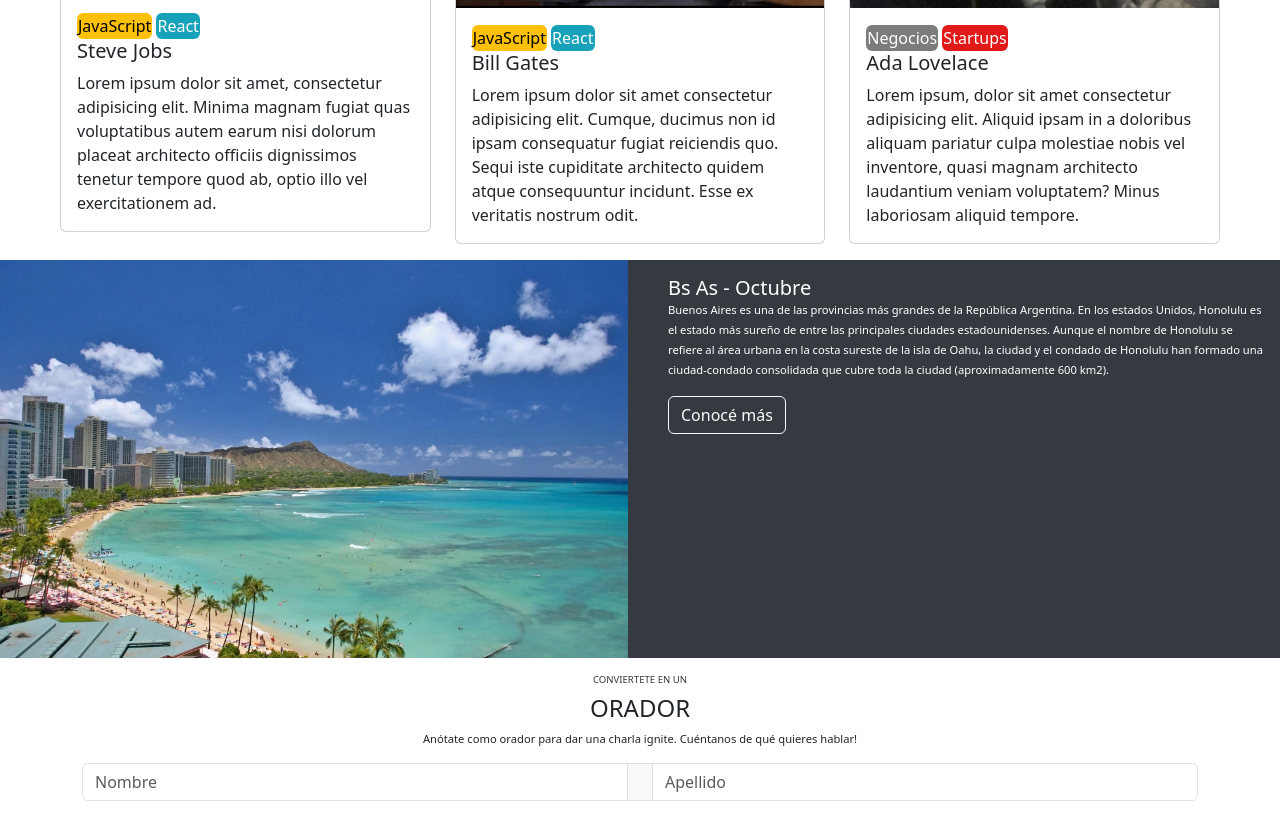
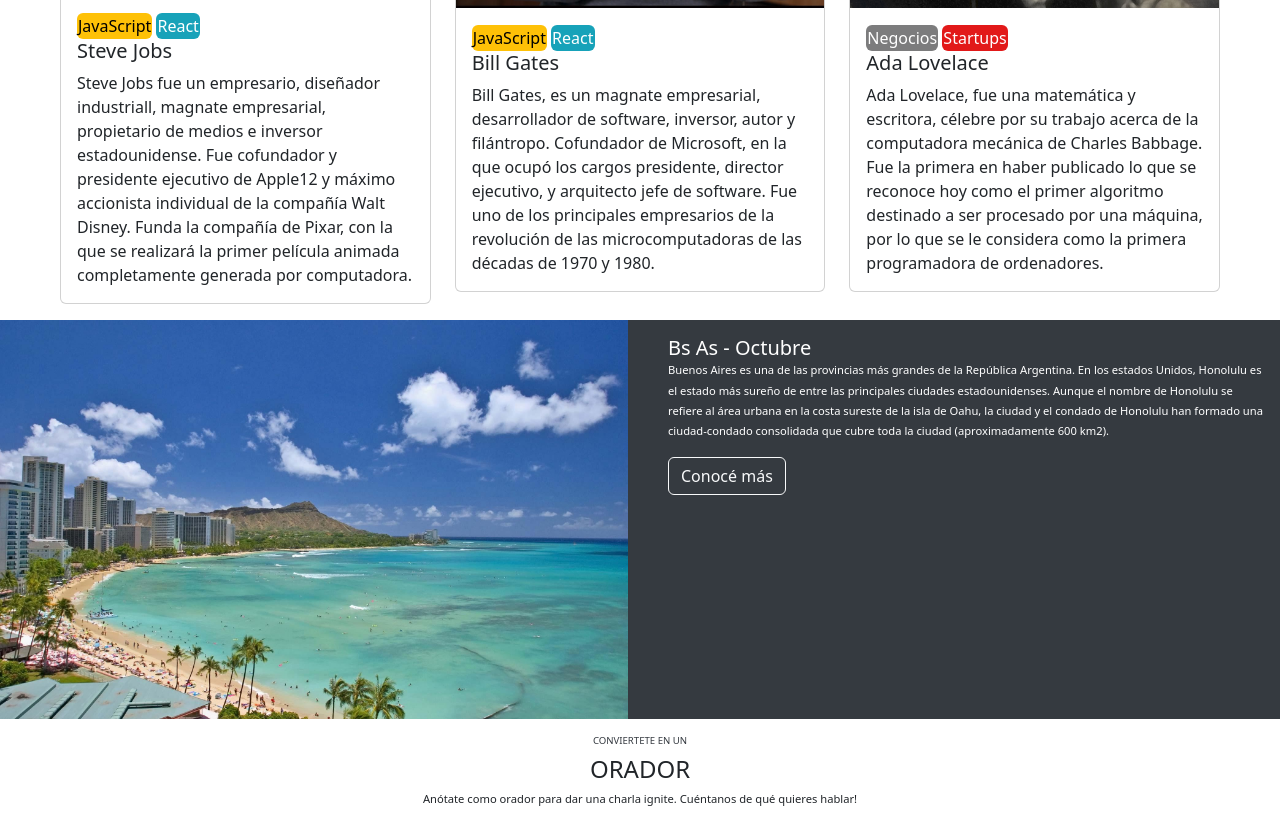
Before and after one commit to StelMar11/FrontEnd_Proyecto, a plain HTML site: page index.html in a window 1280 px wide. Shown: the part 1464-2278 px from the top of the page. Drawn offline with nearby package versions, Linux system fonts and the light colour scheme.

Commit message:
biografías

```diff
--- a/index.html
+++ b/index.html
@@ -100,11 +100,13 @@
         <button type="button" class="btn btn-java btn-xsm">JavaScript</button>
         <button type="button" class="btn btn-react btn-xsm">React</button>
         <h5 class="card-title">Steve Jobs</h5>
-        <p class="card-text">Lorem ipsum dolor sit amet, consectetur
-           adipisicing elit. Minima magnam fugiat quas voluptatibus
-            autem earum nisi dolorum placeat architecto officiis
-            dignissimos tenetur tempore quod ab, optio illo vel
-            exercitationem ad.</p>
+        <p class="card-text">Steve  Jobs  fue un empresario, diseñador
+          industriall, magnate empresarial, propietario de medios e
+          inversor estadounidense. Fue cofundador y presidente ejecutivo
+          de Apple12 y máximo accionista individual de la compañía Walt
+          Disney. Funda la compañía de Pixar, con la que se realizará la
+           primer película animada completamente generada por computadora.
+          </p>
       </div>
     </div>
   </div>
@@ -115,11 +117,13 @@
         <button type="button" class="btn btn-java btn-xsm">JavaScript</button>
         <button type="button" class="btn btn-react btn-xsm">React</button>
         <h5 class="card-title">Bill Gates</h5>
-        <p class="card-text">Lorem ipsum dolor sit amet consectetur
-           adipisicing elit. Cumque, ducimus non id ipsam
-           consequatur fugiat reiciendis quo. Sequi iste cupiditate
-            architecto quidem atque consequuntur incidunt. Esse ex
-            veritatis nostrum odit.</p>
+        <p class="card-text">Bill Gates, es un magnate empresarial, desarrollador de
+          software, inversor, autor y filántropo.
+          Cofundador de Microsoft, en la que ocupó los cargos presidente, director ejecutivo,
+           y arquitecto jefe de software.
+          Fue uno de los principales empresarios de la revolución
+            de las microcomputadoras de las décadas de 1970 y 1980.
+          </p>
       </div>
     </div>
   </div>
@@ -130,11 +134,15 @@
         <button type="button" class="btn btn-neg btn-xsm">Negocios</button>
         <button type="button" class="btn btn-start btn-xsm">Startups</button>
         <h5 class="card-title">Ada Lovelace</h5>
-        <p class="card-text">Lorem ipsum, dolor sit amet consectetur
-           adipisicing elit. Aliquid ipsam in a doloribus aliquam
-           pariatur culpa molestiae nobis vel inventore, quasi
-           magnam architecto laudantium veniam voluptatem? Minus
-           laboriosam aliquid tempore.</p>
+        <p class="card-text">Ada Lovelace, fue una matemática y
+           escritora, célebre por su trabajo
+           acerca de la computadora mecánica de
+           Charles Babbage. Fue la primera en
+            haber publicado lo que se reconoce hoy como el primer
+            algoritmo destinado a ser procesado por una máquina, por
+            lo que se le considera como la primera programadora de
+            ordenadores.
+          </p>
       </div>
     </div>
   </div>
```
